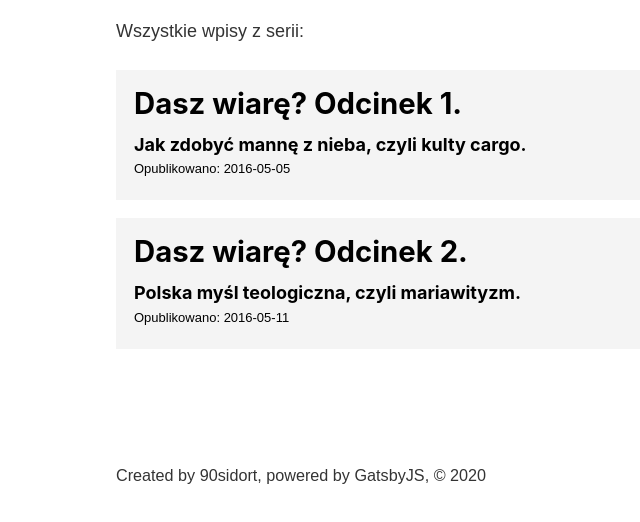
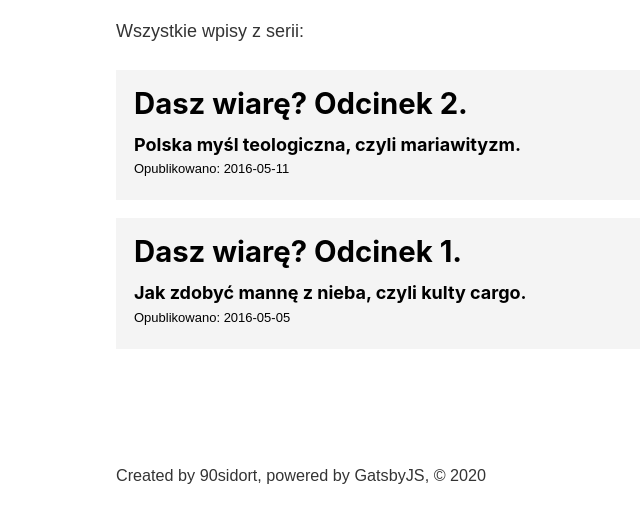
Before and after one commit to 90sidort/ts-blogDW, a Gatsby site: page /blog in a window 1280 px wide. Shown: the part 268-790 px from the top of the page, without its empty margins (158-798 px from the left). Built offline with nearby package versions, Linux system fonts and the light colour scheme; Gatsby itself is replaced by a stand-in of ours.

Commit message:
reverse edges

```diff
--- a/src/pages/blog.js
+++ b/src/pages/blog.js
@@ -22,12 +22,13 @@ const BlogPage = () => {
         }
     }
     `)
+    const reversed = data.allMarkdownRemark.edges.reverse()
     return (
         <Layout>
             <h1>Blog</h1>
             <p>Wszystkie wpisy z serii:</p>
             <ol className={blogStyles.posts}>
-                {data.allMarkdownRemark.edges.map((edge) => {
+                {reversed.map((edge) => {
                     return (
                         <li className={blogStyles.post}>
                             <Link to={`/blog/${edge.node.fields.slug}`}>
```
